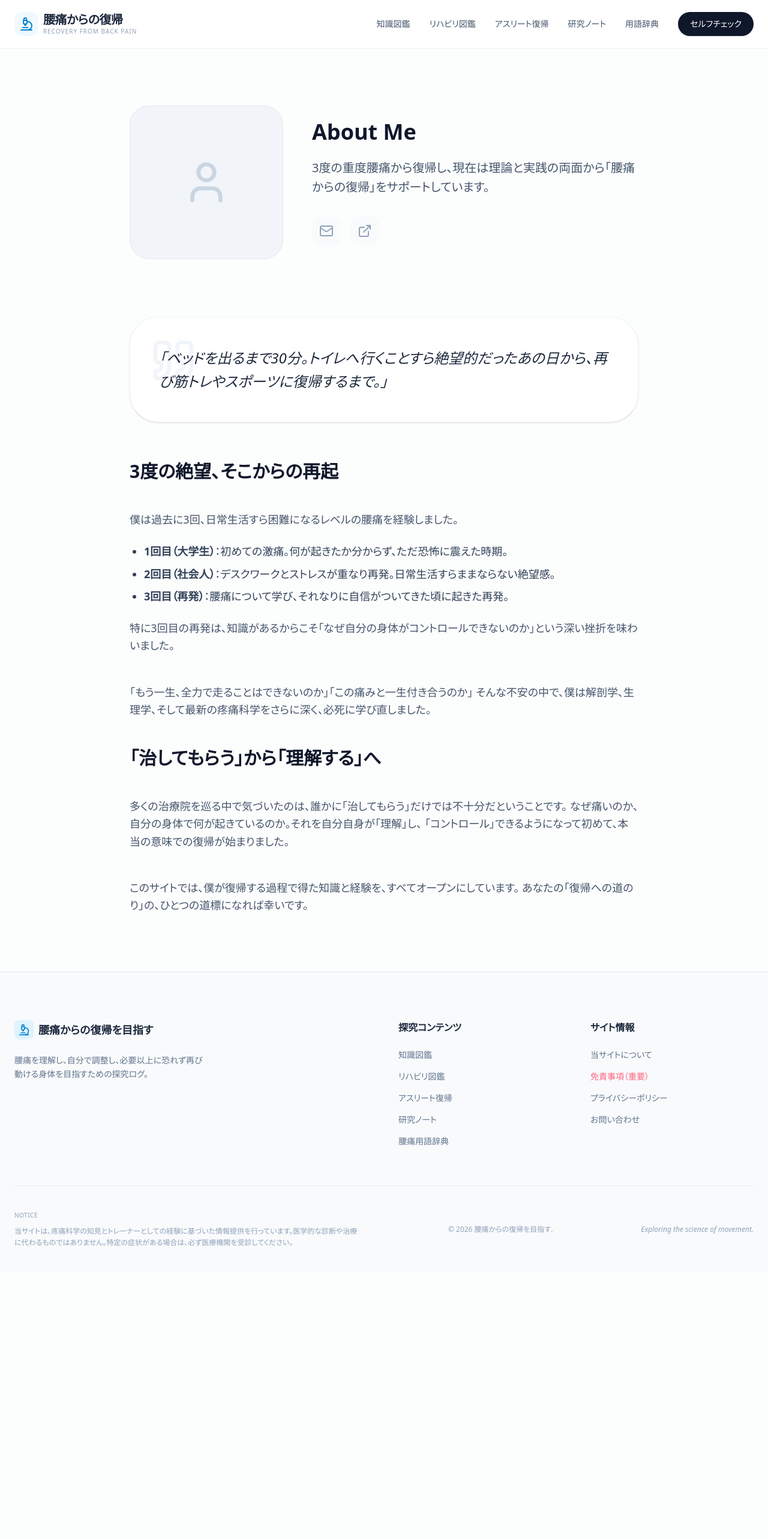
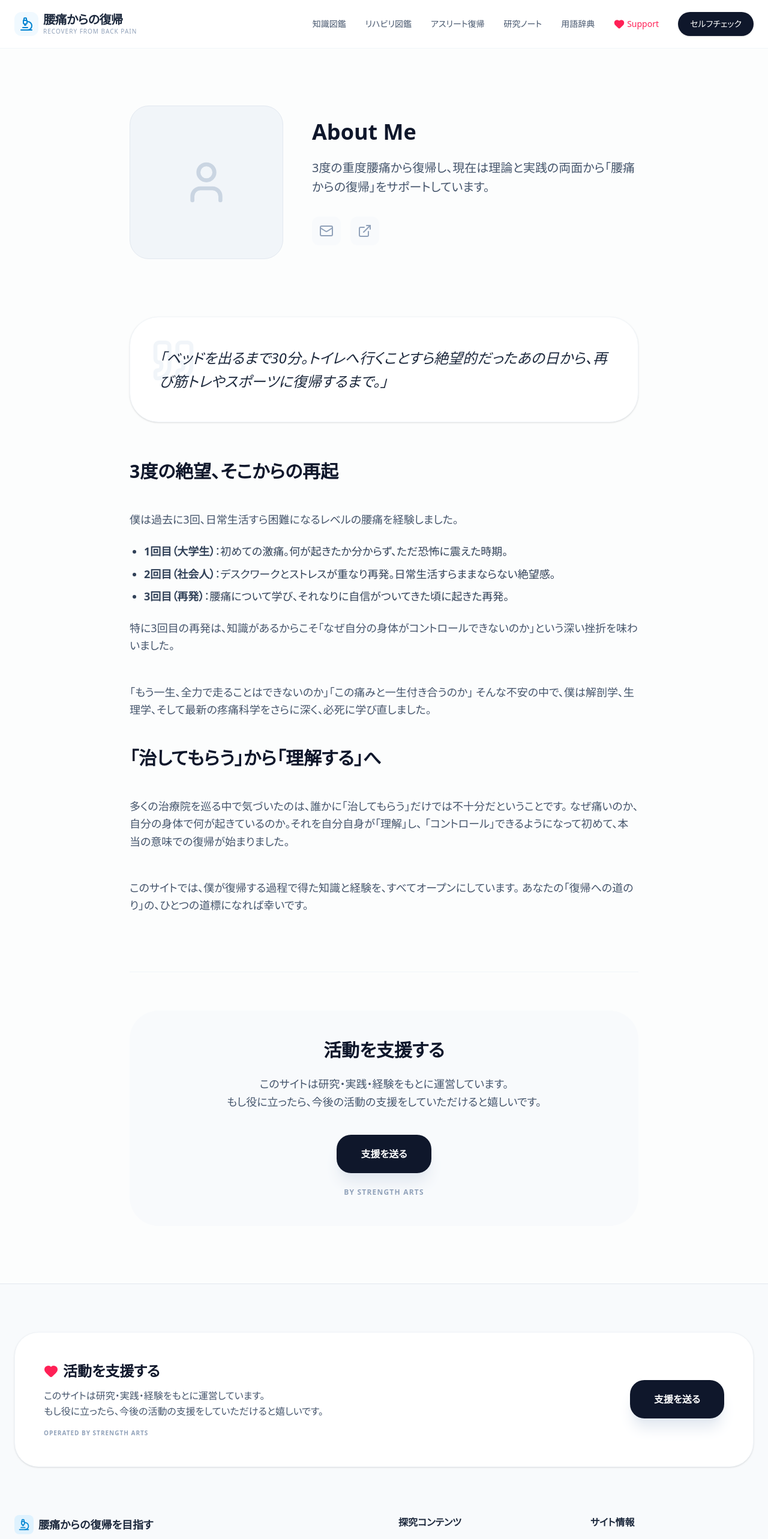
Before and after one commit to WAKAMUSYA/back-pain, a Next.js app: page /about in a window 1280 px wide. Shown: the top 2566 px of the page at 60% size. Before the commit the page ends 2122 px from the top, so only its background shows below. Built offline with nearby package versions, Linux system fonts and the light colour scheme.

Commit message:
変更内容

```diff
--- a/src/app/about/page.tsx
+++ b/src/app/about/page.tsx
@@ -62,6 +62,29 @@ export default function AboutPage() {
             あなたの「復帰への道のり」の、ひとつの道標になれば幸いです。
           </p>
         </section>
+
+        <div className="mt-24 pt-16 border-t border-slate-100">
+          <div className="bg-slate-50 rounded-[3rem] p-12 text-center">
+            <h2 className="text-3xl font-bold text-slate-900 mb-6">活動を支援する</h2>
+            <p className="text-lg text-slate-600 leading-relaxed mb-10 max-w-2xl mx-auto">
+              このサイトは研究・実践・経験をもとに運営しています。<br />
+              もし役に立ったら、今後の活動の支援をしていただけると嬉しいです。
+            </p>
+            <div className="flex flex-col items-center gap-6">
+              <a
+                href="https://donate.stripe.com/dRmeV7cQ1cQE61M7A797G00"
+                target="_blank"
+                rel="noopener noreferrer"
+                className="inline-flex items-center gap-2 px-10 py-5 bg-slate-900 hover:bg-slate-800 text-white font-bold rounded-2xl transition-all shadow-xl shadow-slate-200 hover:scale-[1.02] active:scale-[0.98]"
+              >
+                支援を送る
+              </a>
+              <p className="text-xs text-slate-400 font-bold tracking-widest uppercase">
+                by STRENGTH ARTS
+              </p>
+            </div>
+          </div>
+        </div>
       </div>
     </div>
   );
--- a/src/components/Footer.tsx
+++ b/src/components/Footer.tsx
@@ -1,10 +1,35 @@
 import Link from 'next/link';
-import { Microscope } from 'lucide-react';
+import { Microscope, Heart } from 'lucide-react';
 
 export default function Footer() {
   return (
     <footer className="bg-slate-50 border-t border-slate-200 pt-20 pb-10">
       <div className="max-w-7xl mx-auto px-6">
+        {/* Support Section */}
+        <div className="bg-white rounded-[2.5rem] p-8 md:p-12 border border-slate-100 shadow-sm mb-20 flex flex-col md:flex-row items-center justify-between gap-8">
+          <div className="flex-1 text-center md:text-left">
+            <h3 className="text-xl md:text-2xl font-bold text-slate-900 mb-3 flex items-center justify-center md:justify-start gap-2">
+              <Heart className="text-rose-500 fill-rose-500" size={24} />
+              活動を支援する
+            </h3>
+            <p className="text-slate-600 leading-relaxed text-sm md:text-base">
+              このサイトは研究・実践・経験をもとに運営しています。<br className="hidden md:block" />
+              もし役に立ったら、今後の活動の支援をしていただけると嬉しいです。
+            </p>
+            <p className="text-[10px] text-slate-400 mt-4 font-bold tracking-widest uppercase">
+              Operated by STRENGTH ARTS
+            </p>
+          </div>
+          <Link
+            href="https://donate.stripe.com/dRmeV7cQ1cQE61M7A797G00"
+            target="_blank"
+            rel="noopener noreferrer"
+            className="whitespace-nowrap px-10 py-5 bg-slate-900 hover:bg-slate-800 text-white font-bold rounded-2xl transition-all shadow-xl shadow-slate-200 flex items-center gap-2 group hover:scale-[1.02] active:scale-[0.98]"
+          >
+            支援を送る
+          </Link>
+        </div>
+
         <div className="grid grid-cols-1 md:grid-cols-4 gap-12 mb-16">
           <div className="col-span-1 md:col-span-2">
             <Link href="/" className="flex items-center gap-2 mb-6">
@@ -48,7 +73,7 @@ export default function Footer() {
             </p>
           </div>
           <p className="text-xs text-slate-400 whitespace-nowrap">
-            &copy; {new Date().getFullYear()} 腰痛からの復帰を目指す.
+            &copy; {new Date().getFullYear()} STRENGTH ARTS / 腰痛からの復帰を目指す.
           </p>
           <div className="flex gap-6 mt-4 md:mt-0">
             <span className="text-xs text-slate-400 italic">Exploring the science of movement.</span>
--- a/src/components/Header.tsx
+++ b/src/components/Header.tsx
@@ -2,7 +2,7 @@
 
 import { useState, useEffect } from 'react';
 import Link from 'next/link';
-import { Microscope, Menu, X, ChevronRight } from 'lucide-react';
+import { Microscope, Menu, X, ChevronRight, Heart } from 'lucide-react';
 import { motion, AnimatePresence } from 'framer-motion';
 import { usePathname } from 'next/navigation';
 
@@ -58,6 +58,15 @@ export default function Header() {
               {link.label}
             </Link>
           ))}
+          <Link
+            href="https://donate.stripe.com/dRmeV7cQ1cQE61M7A797G00"
+            target="_blank"
+            rel="noopener noreferrer"
+            className="flex items-center gap-1 text-rose-500 hover:text-rose-600 transition-colors"
+          >
+            <Heart size={18} fill="currentColor" />
+            <span>Support</span>
+          </Link>
           <Link href="/#self-check" className="px-5 py-2.5 rounded-full bg-slate-900 text-white hover:bg-slate-800 transition-all shadow-sm">
             セルフチェック
           </Link>
@@ -103,13 +112,29 @@ export default function Header() {
                   >
                     セルフチェック
                   </Link>
+                  <div className="mt-4 flex flex-col items-center">
+                    <Link
+                      href="https://donate.stripe.com/dRmeV7cQ1cQE61M7A797G00"
+                      target="_blank"
+                      rel="noopener noreferrer"
+                      className="flex items-center justify-center gap-2 text-rose-500 font-bold"
+                    >
+                      <Heart size={20} fill="currentColor" />
+                      活動を支援する
+                    </Link>
+                    <span className="text-[9px] text-rose-400 font-bold tracking-widest uppercase mt-1">
+                      by STRENGTH ARTS
+                    </span>
+                  </div>
                 </div>
               </nav>
             </div>
 
-            <div className="p-12 text-center bg-slate-50 border-t border-slate-100">
-              <p className="text-sm font-bold text-slate-800 mb-1">腰痛からの復帰を目指す</p>
-              <p className="text-xs text-slate-400 uppercase tracking-widest">Recovery from Back Pain</p>
+            <div className="p-10 text-center bg-slate-50 border-t border-slate-100">
+              <p className="text-sm font-bold text-slate-800 mb-1">STRENGTH ARTS</p>
+              <p className="text-[10px] text-slate-400 uppercase tracking-widest leading-tight">
+                腰痛からの復帰を目指す<br />Recovery from Back Pain
+              </p>
             </div>
           </motion.div>
         )}
```
